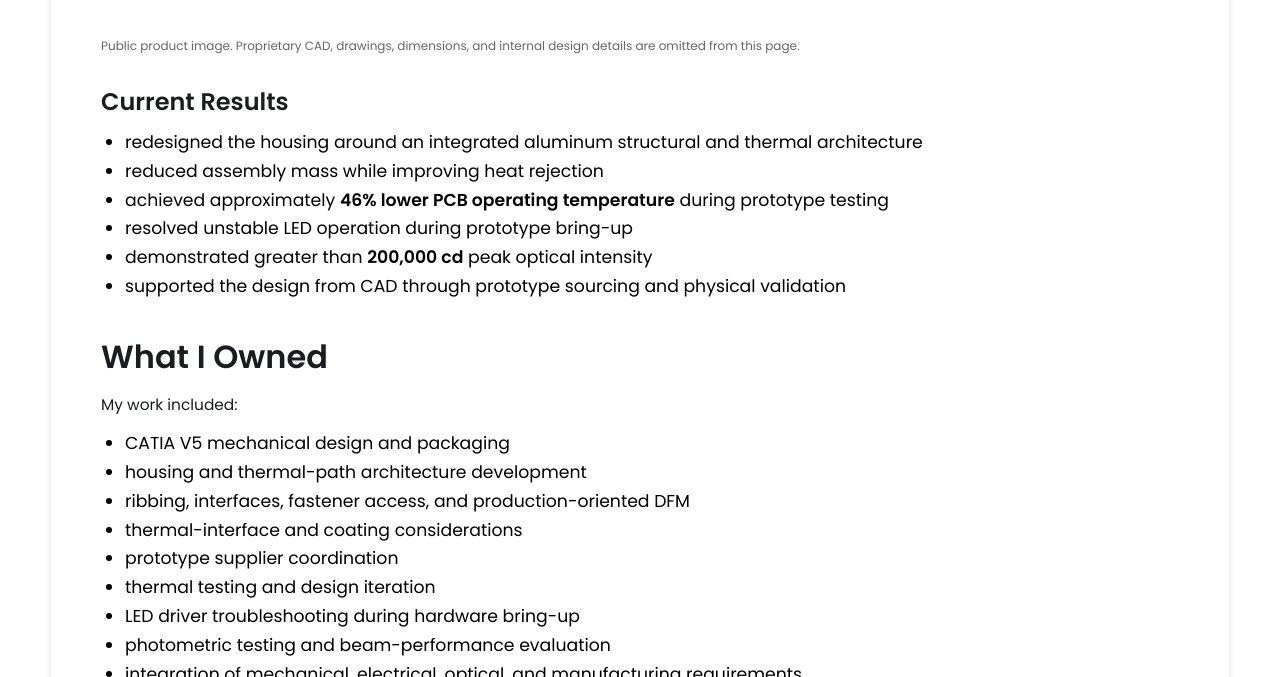
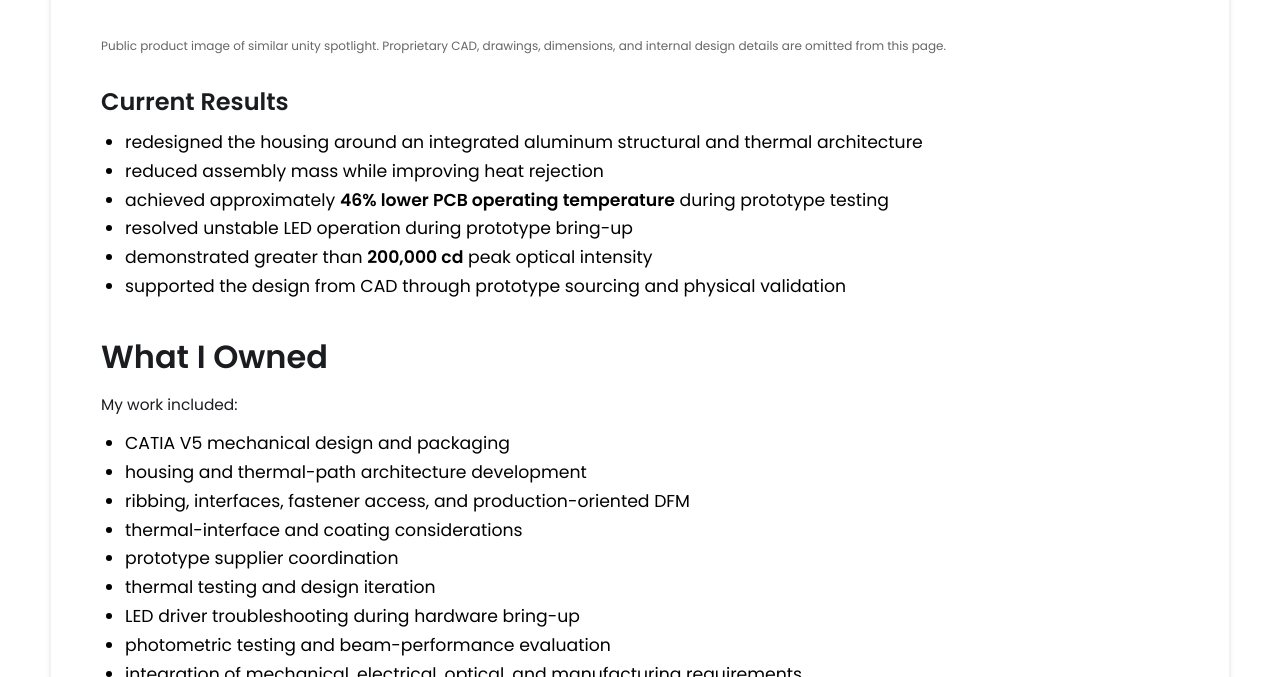
Before and after one commit to mnmohsen/personalwebsite, a Jekyll site: the page built from _projects/e-methode/index.md, in a window 1280 px wide and 900 px high, scrolled down 1416 px, cut to the strip 223-900 px from the top of the window. Built offline with Jekyll 4.4.1, drawn with Linux system fonts in a browser that asks for light colours.

Commit message:
Update index.md

```diff
--- a/_projects/e-methode/index.md
+++ b/_projects/e-methode/index.md
@@ -58,7 +58,7 @@ My work centered on redesigning the mechanical and thermal architecture, develop
      style="width:100%; max-height:650px; object-fit:contain; margin:20px 0;">
 
 <p style="font-size:12px; color:#666; margin-top:0;">
-Public product image. Proprietary CAD, drawings, dimensions, and internal design details are omitted from this page.
+Public product image of similar unity spotlight. Proprietary CAD, drawings, dimensions, and internal design details are omitted from this page.
 </p>
 
 ### Current Results
```
